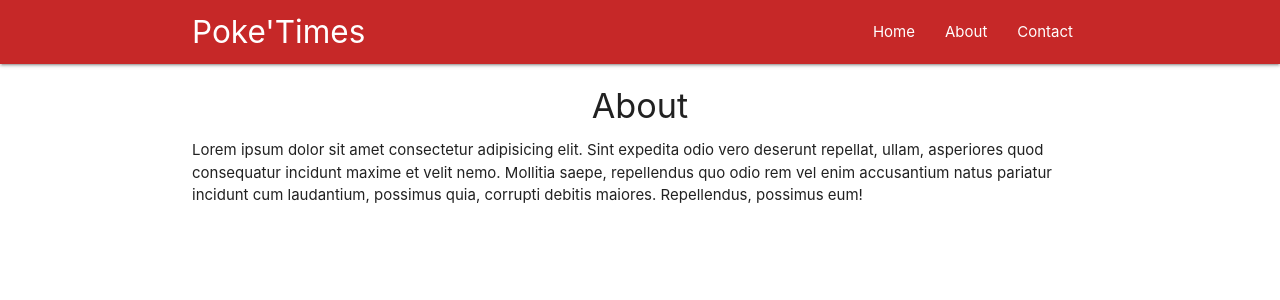
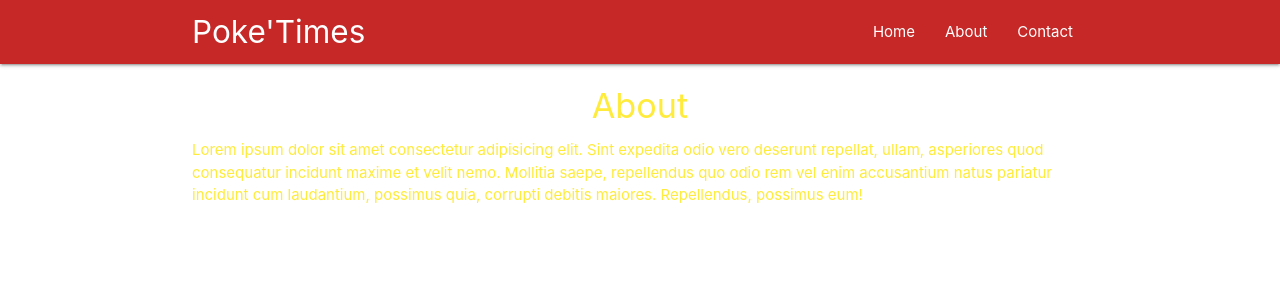
Before and after one commit to VisheshSingh/Poketimes, a React (Create React App) app: page /about in a window 1280 px wide. Shown: the top 300 px of the page. Built offline with nearby package versions, Linux system fonts and the light colour scheme.

Commit message:
Generating custom higher order component

```diff
--- a/src/components/About.js
+++ b/src/components/About.js
@@ -1,4 +1,5 @@
 import React from "react";
+import Rainbow from "../hoc/Rainbow";
 
 const About = () => {
   return (
@@ -15,4 +16,4 @@
   );
 };
 
-export default About;
+export default Rainbow(About);
--- /dev/null
+++ b/src/hoc/Rainbow.js
@@ -0,0 +1,17 @@
+import React from "react";
+
+const Rainbow = WrappedComponent => {
+  const colors = ["red", "yellow", "green", "blue", "brown", "teal"];
+  const randomColor = colors[Math.floor(Math.random() * 5)];
+  const className = randomColor + "-text";
+
+  return props => {
+    return (
+      <div className={className}>
+        <WrappedComponent {...props} />
+      </div>
+    );
+  };
+};
+
+export default Rainbow;
```
